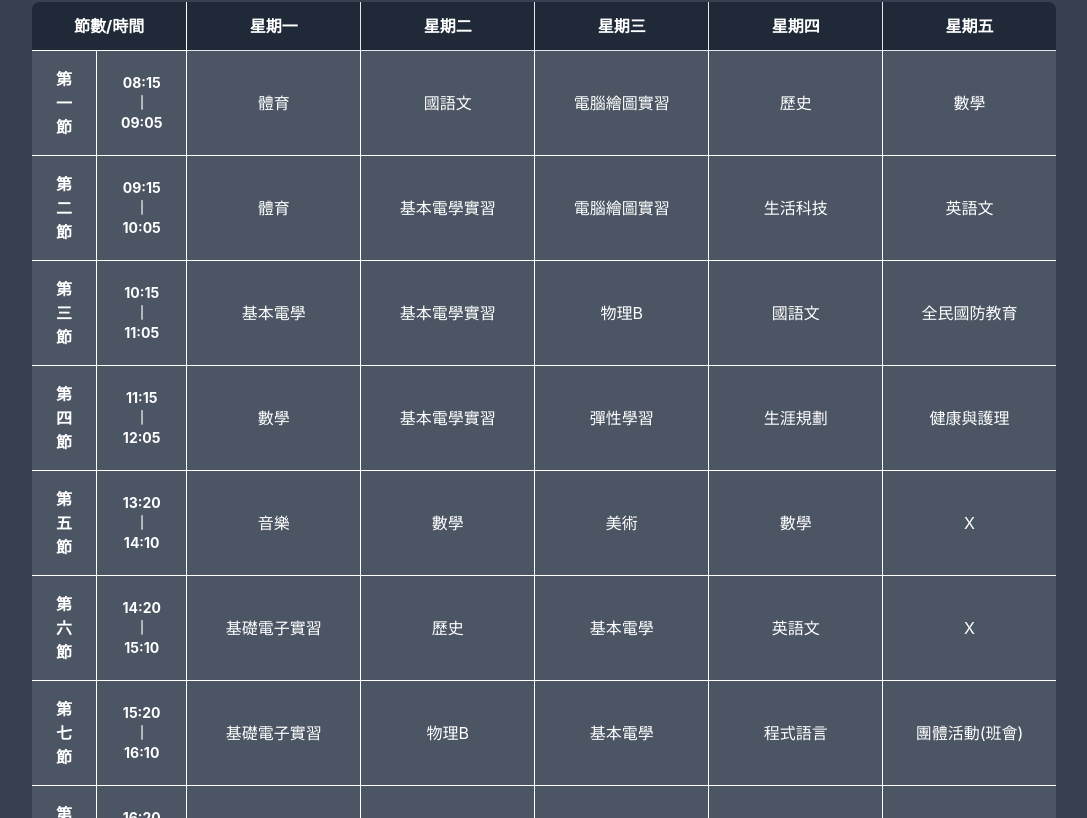
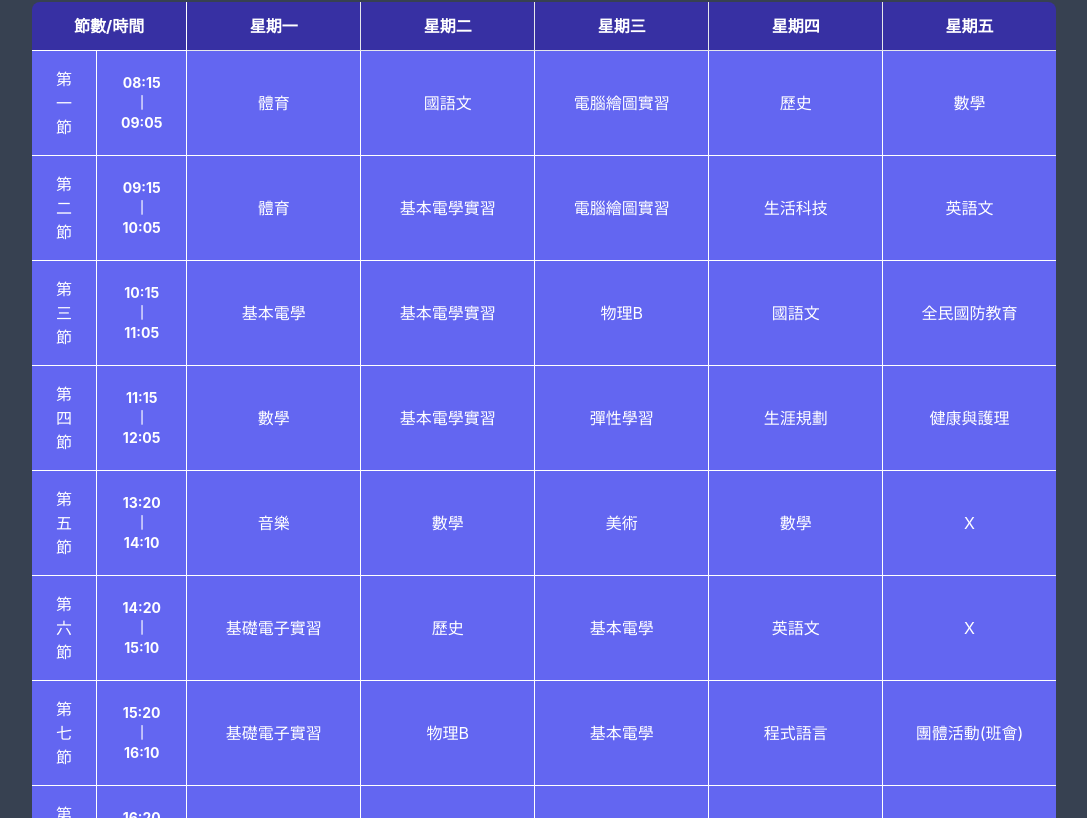
Before and after one commit to HACO8888/MDHS-KD1-WEB, a React (Create React App) app: page /course in a window 1280 px wide. Shown: the part 202-1020 px from the top of the page, without its empty margins (96-1183 px from the left). Built offline with nearby package versions, Linux system fonts and the light colour scheme.

Commit message:
Update index.js

```diff
--- a/src/pages/Course/index.js
+++ b/src/pages/Course/index.js
@@ -45,7 +45,7 @@ export default function Course() {
       <br />
       <div className="overflow-x-auto relative sm:rounded-lg w-full md:w-4/5 md:ml-[10%] select-none ">
         <table className="w-full text-sm text-center text-gray-400">
-          <thead className="text-xs text-gray-400 uppercase bg-gray-800">
+          <thead className="text-xs text-gray-400 uppercase bg-indigo-800">
             <tr>
               <th colSpan="2" scope="col" className="py-3 px-6 border-white border-r border-b w-auto align-middle">
                 <p className="text-base">節數/時間</p>
@@ -78,8 +78,8 @@ export default function Course() {
             </tr>
           </thead>
           <tbody>
-            <tr className="bg-gray-600 border-gray-500">
-              <th scope="row" className="py-4 px-6 font-mediumwhitespace-nowrap text-white border-white border-r border-b align-middle w-[5%] text-base">第一節</th>
+            <tr className="bg-indigo-500">
+              <th scope="row" className="py-4 px-6 font-medium text-white border-white border-r border-b align-middle w-[5%] text-base">第一節</th>
               <th scope="row" className="py-4 px-6 border-white border-r border-b align-middle w-[5%]">08:15<br />｜<br />09:05</th>
               <td className="py-4 px-6 border-white border-r border-b align-middle w-[18%]" onClick={() => { setModalShow(!modalShow); setTable(post.table.day1[1]) }}>
                 <p className="text-base">{post.table.day1[1].classname}</p>
@@ -97,8 +97,8 @@ export default function Course() {
                 <p className="text-base">{post.table.day5[1].classname}</p>
               </td>
             </tr>
-            <tr className="bg-gray-600 border-gray-500">
-              <th scope="row" className="py-4 px-6 font-mediumwhitespace-nowrap text-white border-white border-r border-b align-middle w-[5%] text-base">第二節</th>
+            <tr className="bg-indigo-500">
+              <th scope="row" className="py-4 px-6 font-medium text-white border-white border-r border-b align-middle w-[5%] text-base">第二節</th>
               <th scope="row" className="py-4 px-6 border-white border-r border-b align-middle w-[5%]">09:15<br />｜<br />10:05</th>
               <td className="py-4 px-6 border-white border-r border-b align-middle w-[18%]" onClick={() => { setModalShow(!modalShow); setTable(post.table.day1[2]) }}>
                 <p className="text-base">{post.table.day1[2].classname}</p>
@@ -116,8 +116,8 @@ export default function Course() {
                 <p className="text-base">{post.table.day5[2].classname}</p>
               </td>
             </tr>
-            <tr className="bg-gray-600 border-gray-500">
-              <th scope="row" className="py-4 px-6 font-mediumwhitespace-nowrap text-white border-white border-r border-b align-middle w-[5%] text-base">第三節</th>
+            <tr className="bg-indigo-500">
+              <th scope="row" className="py-4 px-6 font-medium text-white border-white border-r border-b align-middle w-[5%] text-base">第三節</th>
               <th scope="row" className="py-4 px-6 border-white border-r border-b align-middle w-[5%]">10:15<br />｜<br />11:05</th>
               <td className="py-4 px-6 border-white border-r border-b align-middle w-[18%]" onClick={() => { setModalShow(!modalShow); setTable(post.table.day1[3]) }}>
                 <p className="text-base">{post.table.day1[3].classname}</p>
@@ -135,8 +135,8 @@ export default function Course() {
                 <p className="text-base">{post.table.day5[3].classname}</p>
               </td>
             </tr>
-            <tr className="bg-gray-600 border-gray-500">
-              <th scope="row" className="py-4 px-6 font-mediumwhitespace-nowrap text-white border-white border-r border-b align-middle w-[5%] text-base">第四節</th>
+            <tr className="bg-indigo-500">
+              <th scope="row" className="py-4 px-6 font-medium text-white border-white border-r border-b align-middle w-[5%] text-base">第四節</th>
               <th scope="row" className="py-4 px-6 border-white border-r border-b align-middle w-[5%]">11:15<br />｜<br />12:05</th>
               <td className="py-4 px-6 border-white border-r border-b align-middle w-[18%]" onClick={() => { setModalShow(!modalShow); setTable(post.table.day1[4]) }}>
                 <p className="text-base">{post.table.day1[4].classname}</p>
@@ -154,8 +154,8 @@ export default function Course() {
                 <p className="text-base">{post.table.day5[4].classname}</p>
               </td>
             </tr>
-            <tr className="bg-gray-600 border-gray-500">
-              <th scope="row" className="py-4 px-6 font-mediumwhitespace-nowrap text-white border-white border-r border-b align-middle w-[5%] text-base">第五節</th>
+            <tr className="bg-indigo-500">
+              <th scope="row" className="py-4 px-6 font-medium text-white border-white border-r border-b align-middle w-[5%] text-base">第五節</th>
               <th scope="row" className="py-4 px-6 border-white border-r border-b align-middle w-[5%]">13:20<br />｜<br />14:10</th>
               <td className="py-4 px-6 border-white border-r border-b align-middle w-[18%]" onClick={() => { setModalShow(!modalShow); setTable(post.table.day1[5]) }}>
                 <p className="text-base">{post.table.day1[5].classname}</p>
@@ -173,8 +173,8 @@ export default function Course() {
                 <p className="text-base">X</p>{ /* {post.table.day5[5].classname} */}
               </td>
             </tr>
-            <tr className="bg-gray-600 border-gray-500">
-              <th scope="row" className="py-4 px-6 font-mediumwhitespace-nowrap text-white border-white border-r border-b align-middle w-[5%] text-base">第六節</th>
+            <tr className="bg-indigo-500">
+              <th scope="row" className="py-4 px-6 font-medium text-white border-white border-r border-b align-middle w-[5%] text-base">第六節</th>
               <th scope="row" className="py-4 px-6 border-white border-r border-b align-middle w-[5%]">14:20<br />｜<br />15:10</th>
               <td className="py-4 px-6 border-white border-r border-b align-middle w-[18%]" onClick={() => { setModalShow(!modalShow); setTable(post.table.day1[6]) }}>
                 <p className="text-base">{post.table.day1[6].classname}</p>
@@ -192,8 +192,8 @@ export default function Course() {
                 <p className="text-base">X</p> { /* {post.table.day5[6].classname} */}
               </td>
             </tr>
-            <tr className="bg-gray-600 border-gray-500">
-              <th scope="row" className="py-4 px-6 font-mediumwhitespace-nowrap text-white border-white border-r border-b align-middle w-[5%] text-base">第七節</th>
+            <tr className="bg-indigo-500">
+              <th scope="row" className="py-4 px-6 font-medium text-white border-white border-r border-b align-middle w-[5%] text-base">第七節</th>
               <th scope="row" className="py-4 px-6 border-white border-r border-b align-middle w-[5%]">15:20<br />｜<br />16:10</th>
               <td className="py-4 px-6 border-white border-r border-b align-middle w-[18%]" onClick={() => { setModalShow(!modalShow); setTable(post.table.day1[7]) }}>
                 <p className="text-base">{post.table.day1[7].classname}</p>
@@ -211,8 +211,8 @@ export default function Course() {
                 <p className="text-base">{post.table.day5[7].classname}</p>
               </td>
             </tr>
-            <tr className="bg-gray-600 border-gray-500">
-              <th scope="row" className="py-4 px-6 font-mediumwhitespace-nowrap text-white border-white border-r align-middle w-[5%] text-base">第八節</th>
+            <tr className="bg-indigo-500">
+              <th scope="row" className="py-4 px-6 font-medium text-white border-white border-r align-middle w-[5%] text-base">第八節</th>
               <th scope="row" className="py-4 px-6 border-white border-r align-middle w-[5%]">16:20<br />｜<br />17:10</th>
               <td className="py-4 px-6 border-white border-r align-middle w-[18%]" onClick={() => { setModalShow(!modalShow); setTable(post.table.day1[8]) }}>
                 <p className="text-base">{post.table.day1[8].classname}</p>
@@ -235,8 +235,9 @@ export default function Course() {
       </div>
       <br />
       <br />
-      <div id="medium-modal" tabIndex="-1" className={"overflow-y-auto overflow-x-hidden fixed top-0 right-0 left-0 z-50 md:inset-0 h-modal md:h-full align-middle" + (modalShow ? "" : " hidden")}>
-        <div className="relative p-4 w-full m-[auto] mt-[90px] max-w-lg h-full md:h-auto align-middle">
+      <div id="medium-modal" tabIndex="-1" className={"modal fixed w-full h-full top-0 left-0 flex items-center justify-center" + (modalShow ? "" : " hidden")}>
+        <div class="modal-overlay absolute w-full h-full bg-gray-900 opacity-50"></div>
+        <div className="modal-container w-11/12 md:max-w-md mx-auto rounded shadow-lg z-50 overflow-y-auto">
           <div className="relative rounded-lg shadow-2xl bg-slate-900">
             <div className="flex justify-between items-center p-5 rounded-t border-b border-gray-600 select-none">
               <h3 className="text-xl font-medium text-white">
@@ -252,13 +253,13 @@ export default function Course() {
               <p className="bg-slate-700 h-[40px] align-middle text-[25px] rounded text-left pl-[10px]">{table.teacher}</p>
               <br className="select-none" />
               <p className="text-left text-xl select-none">MEET連結：</p>
-              <p className="bg-slate-700 h-[40px] align-middle text-[23px] rounded text-left pl-[10px]">{table.meet}</p>
+              <p className="bg-slate-700 h-[40px] align-middle text-[22px] rounded text-left pl-[10px]">{table.meet.slice(0,36)}</p>
               <br className="select-none" />
               <p className="text-left text-xl select-none">GC課程代碼：</p>
               <p className="bg-slate-700 h-[40px] align-middle text-[25px] rounded text-left pl-[10px]">{table.classroom}</p>
             </div>
             <div className="p-6 space-x-2 rounded-b border-t border-gray-600 select-none">
-              <button data-modal-toggle="medium-modal" type="button" className="text-white focus:ring-4 focus:outline-none font-medium rounded-lg text-sm px-5 py-2.5 text-center bg-indigo-600 hover:bg-indigo-700" onClick={() => { setModalShow(!modalShow); setTable(post.table.day1[1]) }}>關閉</button>
+              <button data-modal-toggle="medium-modal" type="button" className="text-white font-medium rounded-lg text-sm px-5 py-2.5 text-center bg-indigo-600 hover:bg-indigo-700" onClick={() => { setModalShow(!modalShow); setTable(post.table.day1[1]) }}>關閉</button>
             </div>
           </div>
         </div>
```
